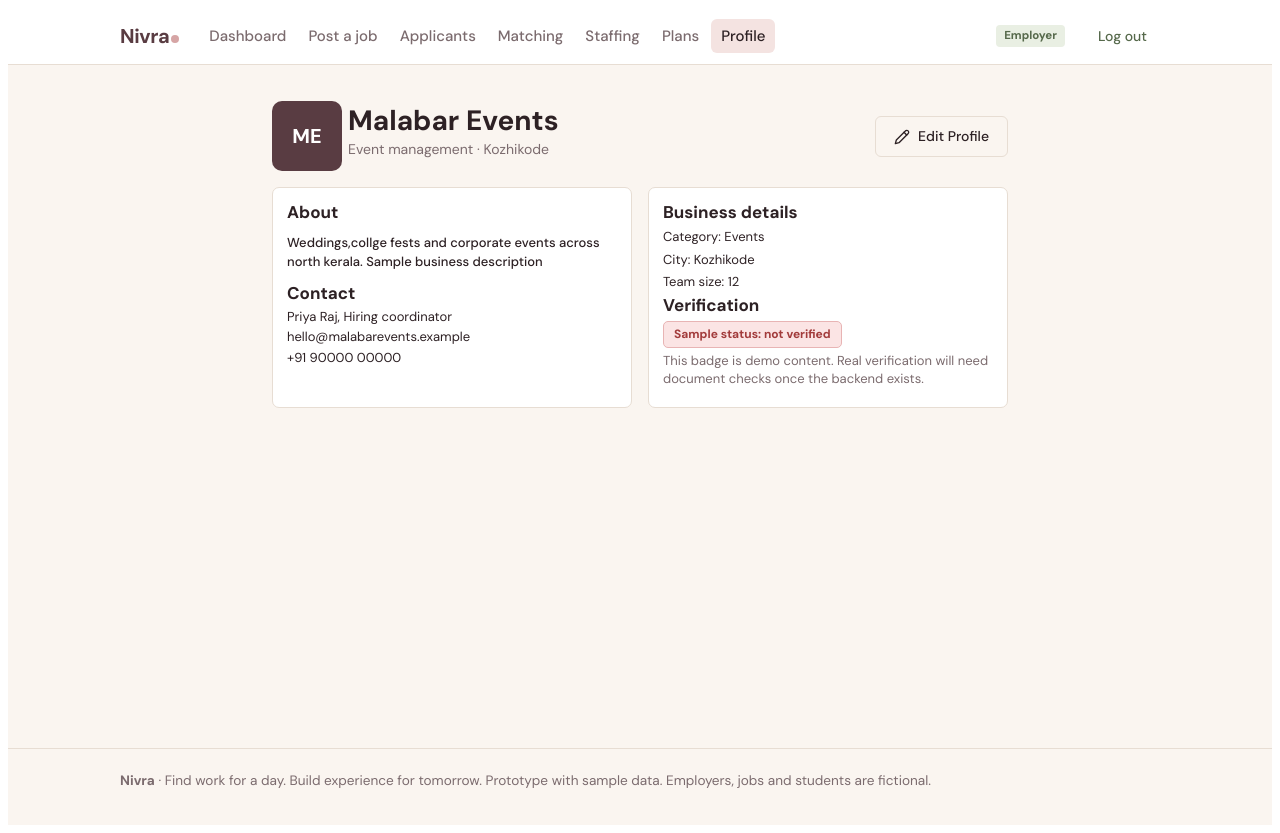
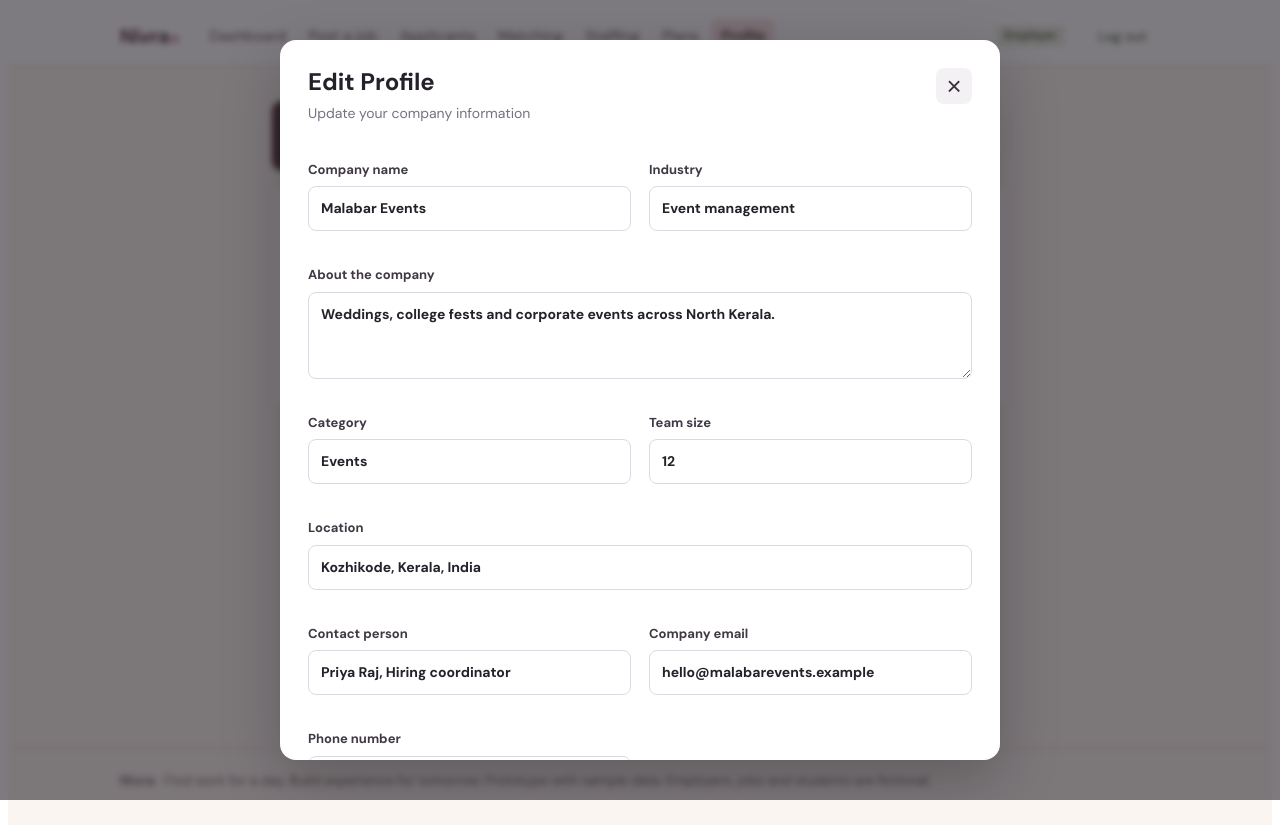
Before and after one commit to ADB-XXV/nivra-prototype, a Next.js app: page /EmployerProfile in a window 1280 px wide. Both pictures are taken after a click on the button "Edit Profile". Built offline with nearby package versions, Linux system fonts and the light colour scheme.

Commit message:
Implement employer profile edit modal

```diff
--- a/src/pages/EmployerProfile.jsx
+++ b/src/pages/EmployerProfile.jsx
@@ -5,19 +5,38 @@ import Navbar from "../components/Navbar";
 import Footer from "../components/Footer";
 import { Building2, Mail, Phone, MapPin, Globe, Pencil, ShieldCheck } from "lucide-react";
 import "../styles/global.css";
+import { useState } from "react";
 
 export default function EmployerProfile({
   onNavigate = (path) => window.location.assign(path),
 }) {
-  const company = {
+  const [company, setCompany] = useState({
   name: "Malabar Events",
   industry: "Event management",
   size: "51–200 employees",
   website: "www.techflowsolutions.com",
-    location: "Kochi, Kerala, India",
+  location: "Kozhikode, Kerala, India",
   contact: "Priya Raj, Hiring coordinator",
   email: "hello@malabarevents.example",
   phone: "+91 90000 00000",
+  description:
+    "Weddings, college fests and corporate events across North Kerala.",
+  category: "Events",
+  teamSize: "12",
+});
+
+const [isEditOpen, setIsEditOpen] = useState(false);
+const [draft, setDraft] = useState(company);
+
+const openEditModal = () => {
+  setDraft({ ...company });
+  setIsEditOpen(true);
+};
+
+const saveChanges = (event) => {
+  event.preventDefault();
+  setCompany({ ...draft });
+  setIsEditOpen(false);
 };
 
   return (
@@ -45,14 +64,14 @@ export default function EmployerProfile({
 
     <div>
       <h2 className="employer-company-name">{company.name}</h2>
-      <p className="mu">{company.industry} · Kozhikode</p>
+<p className="mu">{company.industry} · {company.location}</p>
     </div>
   </div>
 
   <button
   className="btn"
   type="button"
-    onClick={() => alert("Edit Profile is not implemented yet.")}
+  onClick={openEditModal}
 >
   <Pencil size={16} style={{ marginRight: 8, verticalAlign: "middle" }} />
   Edit Profile
@@ -64,7 +83,7 @@ export default function EmployerProfile({
         <div className="e2">
           <section className="box employer-profile-card">
             <h2>About</h2>
-            <label>Weddings,collge fests and corporate events across north kerala. Sample business description</label>
+            <p>{company.description}</p>
 
             <h2 className="employer-section-heading">Contact</h2>
 
@@ -79,9 +98,9 @@ export default function EmployerProfile({
           <div>
             <section className="box employer-profile-card">
               <h2>Business details</h2>
-              <p>Category: Events</p>
-              <p>City: Kozhikode</p>
-              <p>Team size: 12</p>
+              <p>Category: {company.category}</p>
+              <p>City: {company.location}</p>
+              <p>Team size: {company.teamSize}</p>
               <h2>Verification</h2>
               <p>
               <span className="employer-verification-badge">
@@ -98,7 +117,152 @@ export default function EmployerProfile({
           </div>
         </div>
       </main>
+      {isEditOpen && (
+  <div
+    className="employer-modal-overlay"
+    onMouseDown={(event) => {
+      if (event.target === event.currentTarget) {
+        setIsEditOpen(false);
+      }
+    }}
+  >
+    <section
+      className="employer-edit-modal"
+      role="dialog"
+      aria-modal="true"
+      aria-labelledby="edit-profile-title"
+    >
+      <div className="employer-modal-header">
+        <div>
+          <h2 id="edit-profile-title">Edit Profile</h2>
+          <p>Update your company information</p>
+        </div>
 
+        <button
+          type="button"
+          className="employer-modal-close"
+          onClick={() => setIsEditOpen(false)}
+          aria-label="Close modal"
+        >
+          ×
+        </button>
+      </div>
+
+      <form onSubmit={saveChanges}>
+        <div className="employer-edit-grid">
+          <label>
+            Company name
+            <input
+              required
+              value={draft.name}
+              onChange={(e) =>
+                setDraft({ ...draft, name: e.target.value })
+              }
+            />
+          </label>
+
+          <label>
+            Industry
+            <input
+              required
+              value={draft.industry}
+              onChange={(e) =>
+                setDraft({ ...draft, industry: e.target.value })
+              }
+            />
+          </label>
+
+          <label className="employer-field-full">
+            About the company
+            <textarea
+              rows={3}
+              value={draft.description}
+              onChange={(e) =>
+                setDraft({ ...draft, description: e.target.value })
+              }
+            />
+          </label>
+
+          <label>
+            Category
+            <input
+              value={draft.category}
+              onChange={(e) =>
+                setDraft({ ...draft, category: e.target.value })
+              }
+            />
+          </label>
+
+          <label>
+            Team size
+            <input
+              value={draft.teamSize}
+              onChange={(e) =>
+                setDraft({ ...draft, teamSize: e.target.value })
+              }
+            />
+          </label>
+
+          <label className="employer-field-full">
+            Location
+            <input
+              value={draft.location}
+              onChange={(e) =>
+                setDraft({ ...draft, location: e.target.value })
+              }
+            />
+          </label>
+
+          <label>
+            Contact person
+            <input
+              value={draft.contact}
+              onChange={(e) =>
+                setDraft({ ...draft, contact: e.target.value })
+              }
+            />
+          </label>
+
+          <label>
+            Company email
+            <input
+              type="email"
+              value={draft.email}
+              onChange={(e) =>
+                setDraft({ ...draft, email: e.target.value })
+              }
+            />
+          </label>
+
+          <label>
+            Phone number
+            <input
+              type="tel"
+              value={draft.phone}
+              onChange={(e) =>
+                setDraft({ ...draft, phone: e.target.value })
+              }
+            />
+          </label>
+        </div>
+
+        <div className="employer-modal-actions">
+          <button
+            type="button"
+            className="employer-cancel-btn"
+            onClick={() => setIsEditOpen(false)}
+          >
+            Cancel
+          </button>
+
+          <button type="submit" className="employer-save-btn">
+            Save Changes
+          </button>
+        </div>
+      </form>
+    </section>
+  </div>
+)}
       <Footer/>
     </div>
   );
--- a/src/styles/global.css
+++ b/src/styles/global.css
@@ -281,3 +281,153 @@
   font-size: 2rem;
   font-weight: 700;
 }
+
+
+/* Employer Profile Edit Modal */
+.nv.employer-profile .employer-modal-overlay {
+  position: fixed;
+  inset: 0;
+  z-index: 1000;
+  display: flex;
+  align-items: center;
+  justify-content: center;
+  padding: 20px;
+  background: rgba(20, 15, 25, 0.55);
+  backdrop-filter: blur(3px);
+  overflow-y: auto;
+}
+
+.nv.employer-profile .employer-edit-modal {
+  width: 100%;
+  max-width: 720px;
+  max-height: 90vh;
+  overflow-y: auto;
+  padding: 28px;
+  border-radius: 16px;
+  background: #fff;
+  color: #25212a;
+  box-shadow: 0 20px 60px rgba(0, 0, 0, 0.22);
+}
+
+.nv.employer-profile .employer-modal-header {
+  display: flex;
+  justify-content: space-between;
+  align-items: flex-start;
+  gap: 16px;
+  margin-bottom: 24px;
+}
+
+.nv.employer-profile .employer-modal-header h2 {
+  margin: 0 0 6px;
+  font-size: 24px;
+  font-weight: 700;
+}
+
+.nv.employer-profile .employer-modal-header p {
+  margin: 0;
+  color: #77717e;
+  font-size: 14px;
+}
+
+.nv.employer-profile .employer-modal-close {
+  width: 36px;
+  height: 36px;
+  border: 0;
+  border-radius: 8px;
+  background: #f4f1f5;
+  color: #39313d;
+  font-size: 26px;
+  cursor: pointer;
+}
+
+.nv.employer-profile .employer-edit-grid {
+  display: grid;
+  grid-template-columns: repeat(2, minmax(0, 1fr));
+  gap: 18px;
+}
+
+.nv.employer-profile .employer-edit-grid label {
+  display: flex;
+  flex-direction: column;
+  gap: 7px;
+  color: #403945;
+  font-size: 13px;
+  font-weight: 600;
+}
+
+.nv.employer-profile .employer-field-full {
+  grid-column: 1 / -1;
+}
+
+.nv.employer-profile .employer-edit-grid input,
+.nv.employer-profile .employer-edit-grid textarea {
+  box-sizing: border-box;
+  width: 100%;
+  padding: 11px 12px;
+  border: 1px solid #ded8e2;
+  border-radius: 8px;
+  background: #fff;
+  color: #25212a;
+  font: inherit;
+  font-size: 14px;
+  outline: none;
+}
+
+.nv.employer-profile .employer-edit-grid input:focus,
+.nv.employer-profile .employer-edit-grid textarea:focus {
+  border-color: #7c345e;
+  box-shadow: 0 0 0 3px rgba(124, 52, 94, 0.12);
+}
+
+.nv.employer-profile .employer-edit-grid textarea {
+  resize: vertical;
+}
+
+.nv.employer-profile .employer-modal-actions {
+  display: flex;
+  justify-content: flex-end;
+  gap: 12px;
+  margin-top: 26px;
+  padding-top: 20px;
+  border-top: 1px solid #eee9f0;
+}
+
+.nv.employer-profile .employer-cancel-btn,
+.nv.employer-profile .employer-save-btn {
+  padding: 11px 18px;
+  border-radius: 8px;
+  font: inherit;
+  font-size: 14px;
+  font-weight: 600;
+  cursor: pointer;
+}
+
+.nv.employer-profile .employer-cancel-btn {
+  border: 1px solid #ded8e2;
+  background: #fff;
+  color: #403945;
+}
+
+.nv.employer-profile .employer-save-btn {
+  border: 1px solid #7c345e;
+  background: #7c345e;
+  color: #fff;
+}
+
+.nv.employer-profile .employer-save-btn:hover {
+  background: #64264b;
+}
+
+@media (max-width: 600px) {
+  .nv.employer-profile .employer-edit-modal {
+    padding: 20px;
+  }
+
+  .nv.employer-profile .employer-edit-grid {
+    grid-template-columns: 1fr;
+  }
+
+  .nv.employer-profile .employer-field-full {
+    grid-column: auto;
+  }
+}
```
Lines whose indentation alone changed are shown as unchanged.
